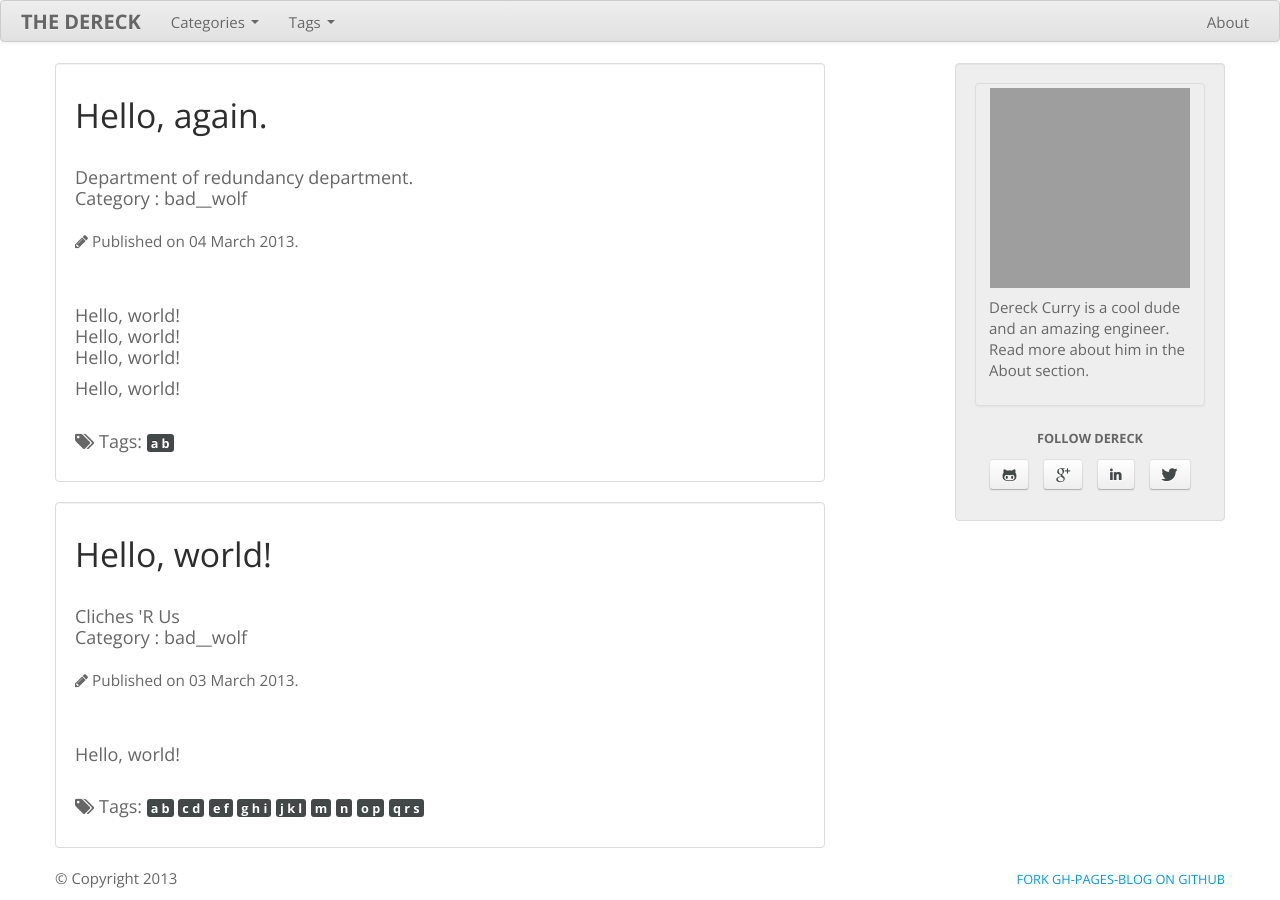
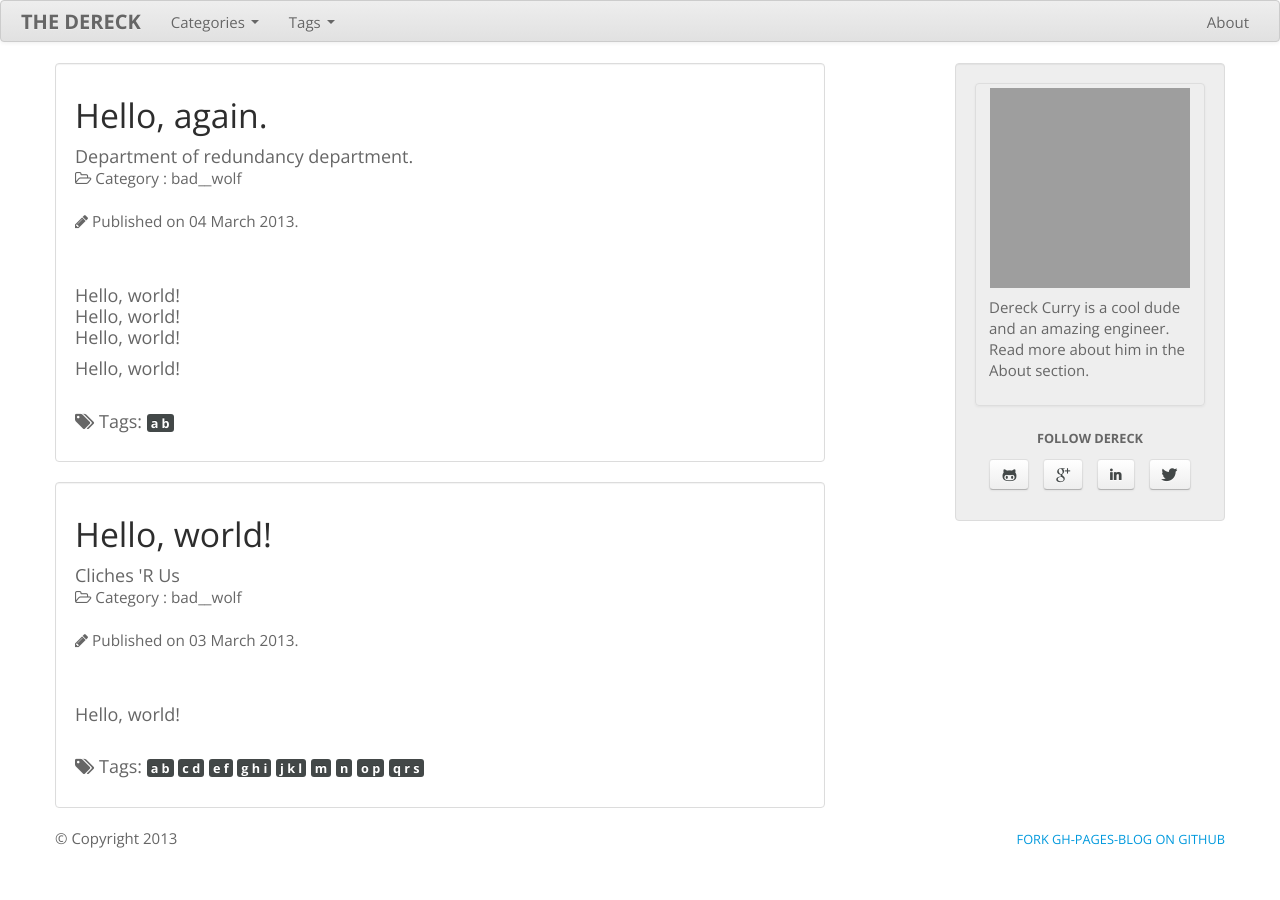
Before and after one commit to thedereck/thedereck.github.com, a Jekyll site: the page built from index.html, in a window 1280 px wide. Built offline with Jekyll 4.4.1, drawn with Linux system fonts in a browser that asks for light colours; grey boxes are pictures that could not be loaded.

Commit message:
Cleaning up display of categories.

```diff
--- a/index.html
+++ b/index.html
@@ -9,15 +9,18 @@ exclude: true
 	<div class="well-outline">
 		<a href="{{ p.url }}"><h2>{{ p.title }}</h2></a>
 		<p>
-			<br>
-
 			{% if p.subtext %}
 			{{ p.subtext }}
 			<br>
 			{% endif %}
 
 			{% if p.category.size > 0 %}
-			Category : {{ p.category | downcase }}
+			<small>
+				{% if site.font_awesome.enabled %}
+				<i class="icon-folder-open-alt"></i>
+				{% endif %}
+				Category : {{ p.category | downcase }}
+			</small>
 			<br>
 			{% endif %}
 
```
